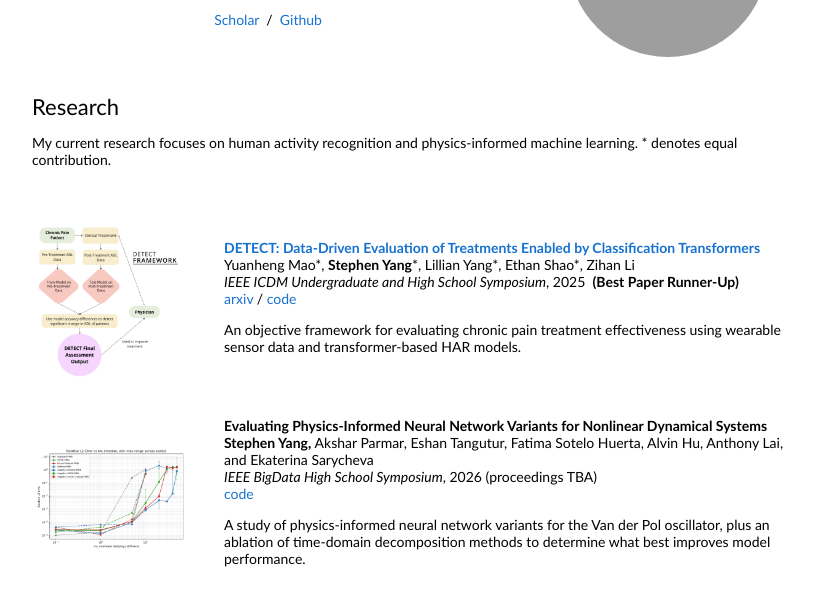
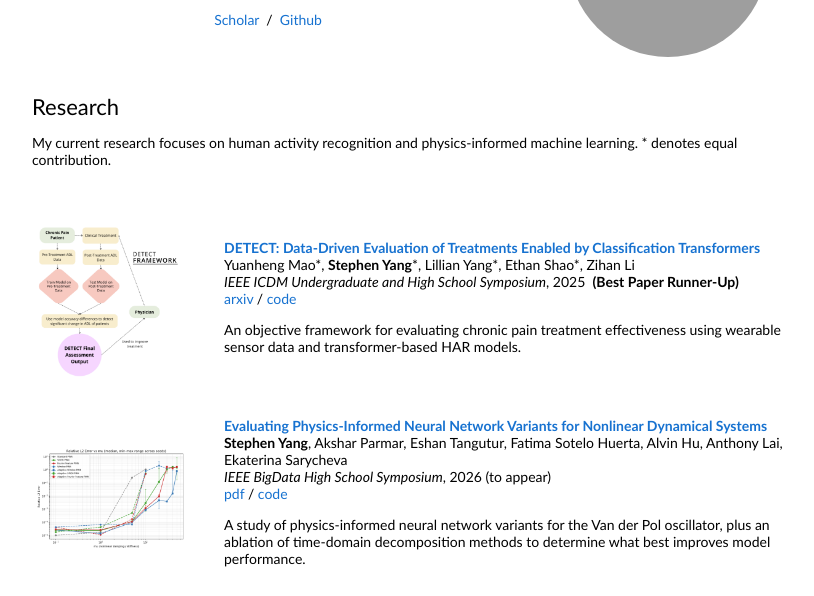
Before and after one commit to y-stephen/y-stephen.github.io, a plain HTML site: page index.html in a window 1280 px wide. Shown: the part 171-767 px from the top of the page, without its empty margins (224-1038 px from the left). Drawn offline with Linux system fonts and the light colour scheme; grey boxes are pictures that could not be loaded.

Commit message:
add preprint of bigdata paper

```diff
--- a/index.html
+++ b/index.html
@@ -148,19 +148,22 @@
                     <img src="images/pinn.png" alt="PINN" width="160" />
                   </td>
                   <td style="padding: 8px; width: 75%; vertical-align: middle">
-                    <span class="papertitle"
-                      >Evaluating Physics-Informed Neural Network Variants for
-                      Nonlinear Dynamical Systems
-                    </span>
+                    <a href="papers/pinn-vanderpol-bigdata2026.pdf">
+                      <span class="papertitle"
+                        >Evaluating Physics-Informed Neural Network Variants for
+                        Nonlinear Dynamical Systems</span
+                      >
+                    </a>
                     <br />
-                    <strong>Stephen Yang, </strong>Akshar Parmar, Eshan
-                    Tangutur, Fatima Sotelo Huerta, Alvin Hu, Anthony Lai, and
+                    <strong>Stephen Yang</strong>, Akshar Parmar, Eshan
+                    Tangutur, Fatima Sotelo Huerta, Alvin Hu, Anthony Lai,
                     Ekaterina Sarycheva
-
                     <br />
-                    <em>IEEE BigData High School Symposium</em>, 2026
-                    (proceedings TBA)
+                    <em>IEEE BigData High School Symposium</em>, 2026 (to
+                    appear)
                     <br />
+                    <a href="papers/pinn-vanderpol-bigdata2026.pdf">pdf</a>
+                    /
                     <a href="https://zenodo.org/records/23718963">code</a>
                     <p>
                       A study of physics-informed neural network variants for
```
Also changed, not shown: 1 other file.
